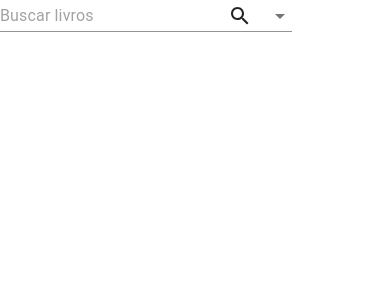
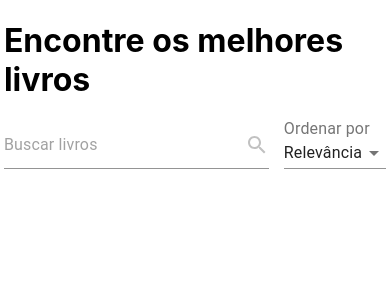
Before and after one commit to mayaramaaraujo/up-tech, a React (Create React App) app: page / in a window 390 px wide. Shown: the top 300 px of the page. Built offline with nearby package versions, Linux system fonts and the light colour scheme.

Commit message:
adjustment in responsiveness

```diff
--- /dev/null
+++ b/src/components/header/index.jsx
@@ -0,0 +1,7 @@
+export function Header() {
+  return (
+    <div>
+      <h1>Encontre os melhores livros</h1>
+    </div>
+  )
+}
--- a/src/components/results/resultsComponent.jsx
+++ b/src/components/results/resultsComponent.jsx
@@ -1,6 +1,6 @@
-import { Divider, Link, TablePagination, Typography } from '@material-ui/core';
+import { Divider, TablePagination, Typography } from '@material-ui/core';
 import { Fragment } from 'react';
-import { Book, BookSection, BookHeader, BookImg, BookMain } from './style';
+import { Book, BookSection, BookHeader, BookImg, BookMain, BookLink, ResultsSubtitle } from './style';
 
 export function ResultsComponent(props) {
   const items = props.results.items;
@@ -15,13 +15,18 @@ export function ResultsComponent(props) {
 
   return (
     <>
+      {items &&
+        <ResultsSubtitle variant="subtitle2">
+          {props.results.totalItems} resultados encontrados.
+        </ResultsSubtitle>
+      }
+
       <BookSection>
         {items &&
-          items.map((item) => {
-            console.log(item)
+          items.map((item, i) => {
             return (
-              <Fragment>
-                <Book key={item.id}>
+              <Fragment key={i}>
+                <Book>
                   <BookHeader>
                     <BookImg src={item.volumeInfo.imageLinks?.smallThumbnail} alt="" />
                   </BookHeader>
@@ -32,7 +37,7 @@ export function ResultsComponent(props) {
                         item.volumeInfo?.description.substr(0, 400) + "..." :
                         item.volumeInfo?.descriptions}
                     </Typography>
-                    <Link href="">Ver mais</Link>
+                    <BookLink href="">Ver mais</BookLink>
                   </BookMain>
                 </Book>
                 <Divider />
@@ -50,7 +55,7 @@ export function ResultsComponent(props) {
           rowsPerPage={props.maxResults}
           onChangeRowsPerPage={(e) => handleRowsPerPage(e)}
           rowsPerPageOptions={[10, 20, 40]}
-          labelRowsPerPage="Itens por página"
+          labelRowsPerPage="Itens"
           backIconButtonText="Página anterior"
           nextIconButtonText="Próxima página"
         />}
--- a/src/components/results/style.js
+++ b/src/components/results/style.js
@@ -1,4 +1,4 @@
-import {List, ListItem} from '@material-ui/core';
+import {List, ListItem, Link, Typography} from '@material-ui/core';
 import styled from 'styled-components';
 
 export const BookSection = styled(List) `
@@ -6,13 +6,17 @@ export const BookSection = styled(List) `
   flex-direction: column;
   flex-wrap: wrap;
   justify-content: center;
-  width: 90%;
+  width: 100%;
 `
 
 export const Book = styled(ListItem) `
   display: flex;
   box-sizing: content-box;
-  min-height: 200px;
+  min-height: 100px;
+
+  @media only screen and (max-width: 1024px) {
+    flex-direction: column;
+  }
 `
 
 export const BookHeader = styled.header `
@@ -28,8 +32,18 @@ export const BookMain = styled.main `
   min-height: 200px;
 `
 
+export const BookLink = styled(Link) `
+  text-align: end;
+`
+
+
 export const BookImg = styled.img `
   width: auto;
   height: 100%;
   padding: 1%;
 `
+
+export const ResultsSubtitle = styled(Typography) `
+  text-align: center;
+  margin: 2%;
+`
--- a/src/components/search/searchComponent.jsx
+++ b/src/components/search/searchComponent.jsx
@@ -1,40 +1,45 @@
 import { Input, InputAdornment, MenuItem, Select, InputLabel } from '@material-ui/core';
-import { SearchOutlined } from '@material-ui/icons';
+import { OrderBySection, SearchContainer, SearchIcon } from './style';
 
 export function SearchComponent(props) {
 
   const handleKeyPress = (event) => {
-    if(event.key == "Enter") {
+    if (event.key === "Enter") {
       props.booksSearch();
     }
   }
 
   return (
-    <>
+    <SearchContainer>
       <Input
+        fullWidth={true}
         placeholder="Buscar livros"
         value={props.search}
         onChange={(e) => props.setSearch(e)}
         onKeyPress={(e) => handleKeyPress(e)}
         endAdornment={
           <InputAdornment position="end">
-            <SearchOutlined
+            <SearchIcon
               aria-label="toggle password visibility"
               onClick={() => props.booksSearch()}
             >
-            </SearchOutlined>
+            </SearchIcon>
           </InputAdornment>
         }
       />
-
+      <OrderBySection>
+        <InputLabel>Ordenar por</InputLabel>
         <Select
+          fullWidth={true}
           value={props.orderBy}
+          label="Ordenar por"
           onChange={(e) => props.setOrderBy(e)}
           placeholder="Ordenar por"
         >
+          <MenuItem value="relevance">Relevância</MenuItem>
           <MenuItem value="newest">Adicionados recentementes</MenuItem>
-        <MenuItem value="relevance">Relevância</MenuItem>
         </Select>
-    </>
+      </OrderBySection>
+    </SearchContainer>
   )
 }
--- /dev/null
+++ b/src/components/search/style.js
@@ -0,0 +1,21 @@
+import { SearchOutlined } from '@material-ui/icons';
+import styled from 'styled-components';
+
+export const SearchContainer = styled.div `
+  display: flex;
+  flex-direction: row;
+`
+
+export const OrderBySection = styled.section `
+  margin-left: 15px;
+  width: 35%;
+`
+
+export const SearchIcon = styled(SearchOutlined) `
+  cursor: pointer;
+  color: #c1c1c1;
+
+  :hover {
+    color: #000;
+  }
+`
--- a/src/pages/Home/index.jsx
+++ b/src/pages/Home/index.jsx
@@ -5,12 +5,14 @@ import { SearchComponent } from '../../components/search/searchComponent';
 import { ResultsComponent } from '../../components/results/resultsComponent';
 import { useEffect, useRef, useState } from 'react';
 import { useInput } from '../../hooks/useInput';
+import { HomePage } from './style';
+import { Header } from '../../components/header';
 
 export function Home() {
   const isFirstRender = useRef(true);
 
   const [search, setSearch] = useInput('');
-  const [orderBy, setOrderBy] = useInput('')
+  const [orderBy, setOrderBy] = useInput('relevance')
   const [maxResults, setMaxResults] = useInput(10);
   const [startIndex, setStartIndex] = useState(0);
   const [results, setResults] = useState({});
@@ -36,7 +38,7 @@ export function Home() {
 
   useEffect(() => {
 
-    if(isFirstRender.current) {
+    if (isFirstRender.current) {
       isFirstRender.current = false;
       return
     }
@@ -45,7 +47,8 @@ export function Home() {
   }, [maxResults, startIndex, orderBy])
 
   return (
-    <>
+    <HomePage>
+      <Header />
       <SearchComponent
         booksSearch={booksSearch}
         search={search}
@@ -60,6 +63,6 @@ export function Home() {
         maxResults={maxResults}
         setMaxResults={setMaxResults}
       />
-    </>
+    </HomePage>
   )
 }
--- /dev/null
+++ b/src/pages/Home/style.js
@@ -0,0 +1,30 @@
+import styled from 'styled-components';
+
+export const HomePage = styled.div `
+  width: 80%;
+  margin: 0% 10%;
+  display: flex;
+  flex-direction: column;
+  justify-content: center;
+
+  @media only screen and (max-width: 599px) {
+    width: 98%;
+    margin: 0% 1%;
+  }
+
+  @media only screen and (min-width: 1024px) {
+    width: 90%;
+    margin: 0% 5%;
+  }
+`
+
+
+
+export const SearchSection = styled.section `
+  display: flex;
+  flex-direction: row;
+  justify-content: space-around;
+  align-items: space-around;
+  width: 100%;
+  border: 1px solid gray;
+`
```
Lines whose indentation alone changed are shown as unchanged.
